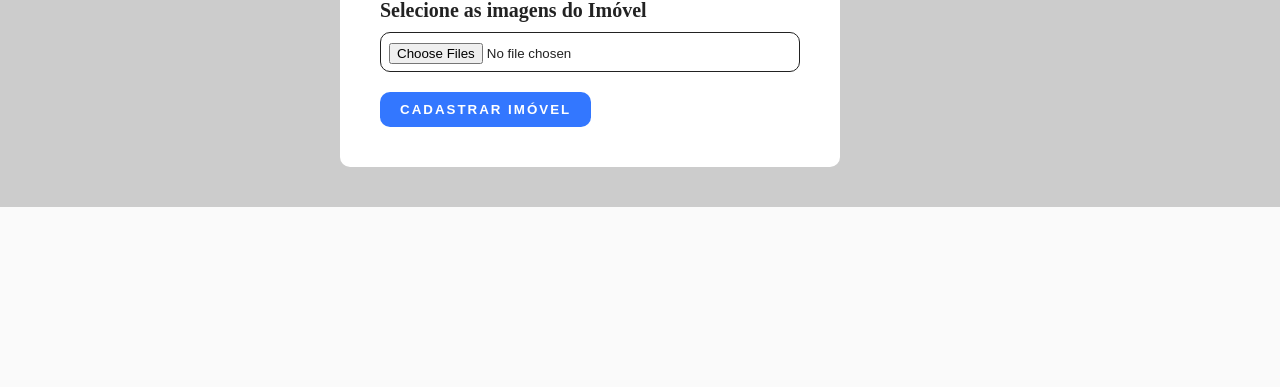
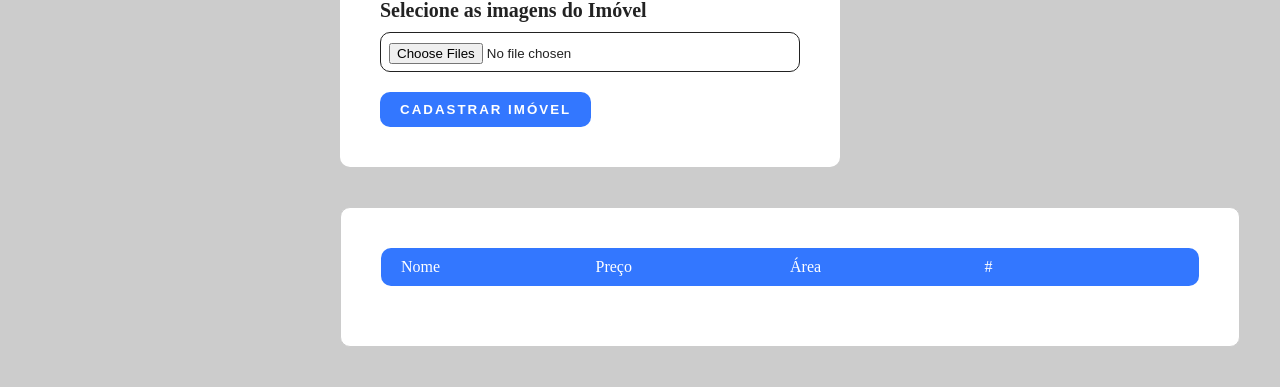
Before and after one commit to luizCosta-Serao/gestao_imoveis, a PHP site: page /gestao_imoveis/visualizar-empreendimento?id=1 in a window 1280 px wide; the page is wider, and only the part inside the window is pictured. Shown: the part 999-1386 px from the top of that part. Before the commit the page ends 1206 px from the top of that part, so only its background shows below. Run offline with PHP 8.4, Linux system fonts and the light colour scheme; the visitor is signed in with stand-in values (Sample User, id 1); data that the repository does not hold is empty.

Commit message:
listar-imoveis

```diff
--- a/painel/css/style.css
+++ b/painel/css/style.css
@@ -272,8 +272,8 @@ form input[type="submit"]:hover {
 }
 
 .empreendimento div > h2 {
-  color: #222;
-  background-color: #ccc;
+  color: #fff;
+  background-color: #3377ff;
   padding: 10px;
   font-weight: 400;
   margin-bottom: 10px;
@@ -290,3 +290,34 @@ form input[type="submit"]:hover {
 .cadastrar-imovel {
   margin-top: 40px;
 }
+
+.tabela {
+  padding: 40px;
+  background-color: #fff;
+  margin-top: 40px;
+  border-radius: 10px;
+  max-width: calc(100% - 300px);
+  border: 1px solid #ccc;
+}
+
+.titulo-itens {
+  background-color: #3377ff;
+  color: #fff;
+  padding: 10px 20px;
+  border-radius: 10px;
+  margin-bottom: 20px;
+  display: grid;
+  grid-template-columns: 1fr 1fr 1fr 1fr;
+}
+
+.valor-itens div {
+  padding: 10px 20px;
+  border-bottom: 1px solid #3377ff;
+  display: grid;
+  grid-template-columns: 1fr 1fr 1fr 1fr;
+}
+
+.valor-itens div p {
+  color: #222;
+  font-size: 16px;
+}
--- a/painel/pages/visualizar-empreendimento.php
+++ b/painel/pages/visualizar-empreendimento.php
@@ -110,3 +110,26 @@
     <input type="submit" name="cadastrar" value="Cadastrar Imóvel">
   </form>
 </section>
+
+<section class="tabela">
+  <div class="titulo-itens">
+    <p>Nome</p>
+    <p>Preço</p>
+    <p>Área</p>
+    <p>#</p>
+  </div>
+  <div class="valor-itens">
+    <?php
+      $imoveis = MySql::connect()->prepare("SELECT * FROM `imoveis` WHERE empreendimento_id = ?");
+      $imoveis->execute(array($id));
+      $imoveis = $imoveis->fetchAll();
+      foreach ($imoveis as $key => $value) {
+    ?>
+      <div>
+        <p><?php echo $value['nome'] ?></p>
+        <p><?php echo $value['preco'] ?></p>
+        <p><?php echo $value['area'] ?></p>
+      </div>
+    <?php } ?>
+  </div>
+</section>
```
Also changed, not shown: painel/uploads/668bb1f22afba.jpeg (added), painel/uploads/668bb1f22b21c.jpeg (added).
